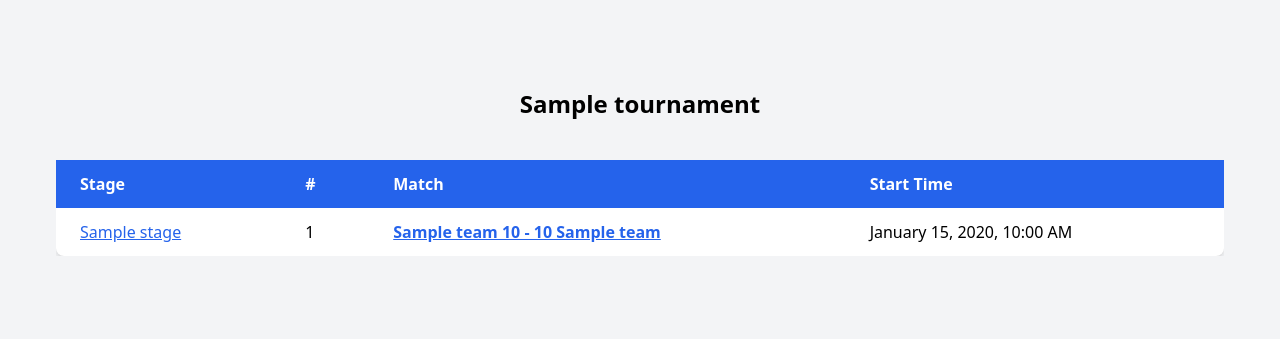
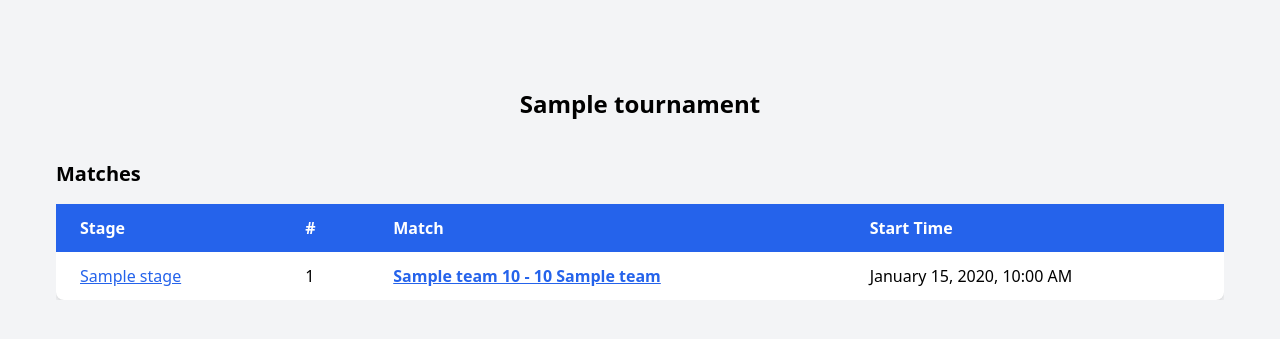
Before and after one commit to idanmel/hahimur, a Django app: page /tournaments/1/matches in a window 1280 px wide. Shown: the part 60-399 px from the top of the page. Run offline with Django 5.2, Linux system fonts and the light colour scheme; tables that the repository leaves empty hold one stand-in row (values such as "Sample post"); some libraries are stand-ins or nearby versions.

Commit message:
matches h3

```diff
--- a/tournaments/templates/tournaments/matches.html
+++ b/tournaments/templates/tournaments/matches.html
@@ -1,6 +1,7 @@
   {% if matches %}
     <!-- Matches Table -->
     <div class="overflow-x-auto mt-10 mb-10">
+      <h3 class="text-xl font-semibold mb-4">Matches</h3>
       <table class="min-w-full bg-white shadow-md rounded-lg">
         <thead class="bg-blue-600 text-white">
           <tr>
```
